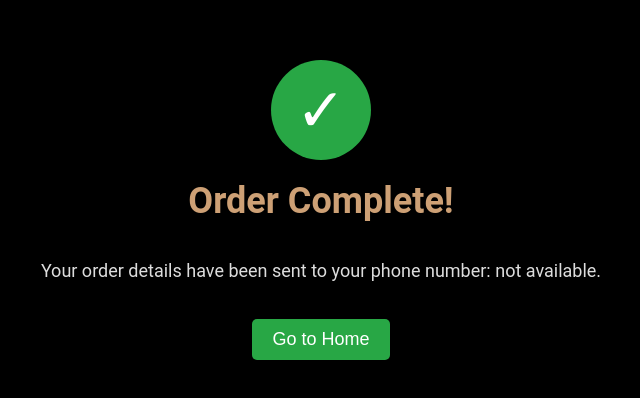
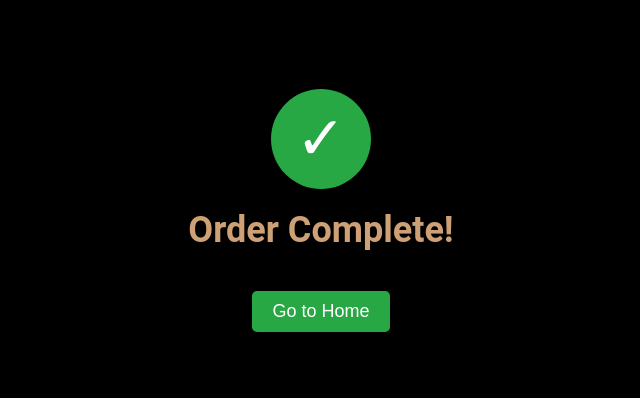
Before and after one commit to shreya-vinod/silkroute, a website: page src/public/success.html in a window 1280 px wide. Shown: the part 190-588 px from the top of the page, without its empty margins (319-959 px from the left). Drawn offline with Linux system fonts and the light colour scheme.

Commit message:
final-final

```diff
--- a/src/public/success.html
+++ b/src/public/success.html
@@ -64,7 +64,6 @@
 
     <!-- Order Complete Message -->
     <h1>Order Complete!</h1>
-    <p>Your order details have been sent to your phone number: <span id="phone-number"></span>.</p>
 
     <!-- Back to Home Button -->
     <button onclick="goHome()">
@@ -72,17 +71,6 @@
     </button>
 
     <script>
-        // Retrieve the phone number from localStorage
-        const customerDetails = JSON.parse(localStorage.getItem('customerDetails'));
-
-        // Check if customerDetails is available and contains the phone number
-        if (customerDetails && customerDetails.phone) {
-            document.getElementById('phone-number').textContent = customerDetails.phone;
-        } else {
-            document.getElementById('phone-number').textContent = "not available"; // Fallback message
-            console.error("Phone number not found in customer details.");
-        }
-
         // Redirect to the homepage
         function goHome() {
             window.location.href = 'index.html';
```
